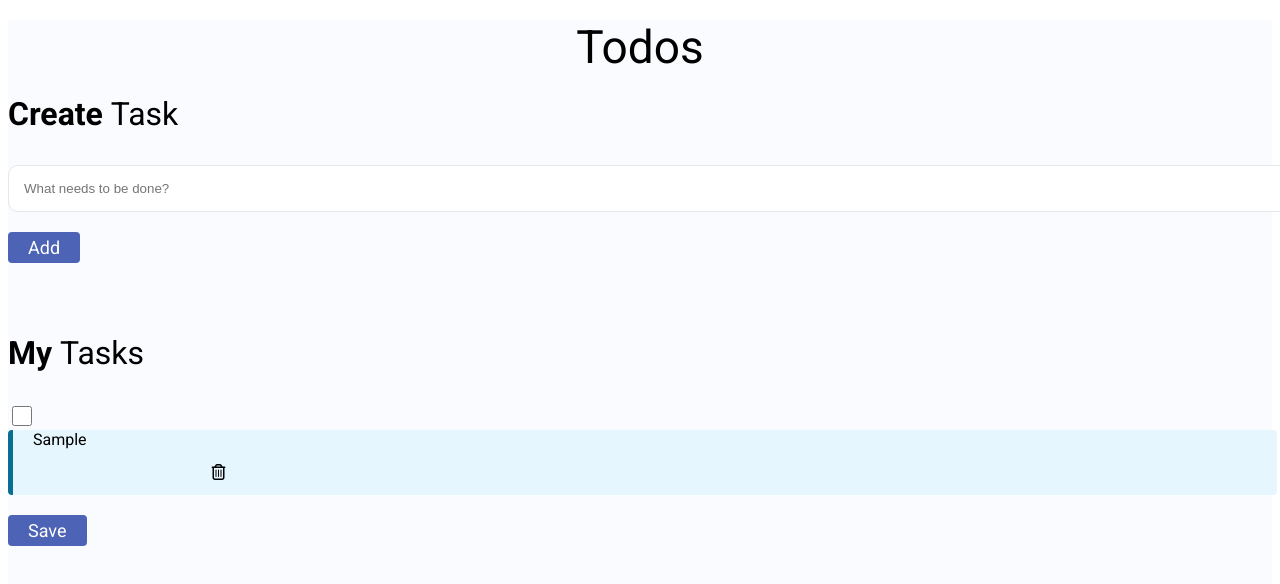
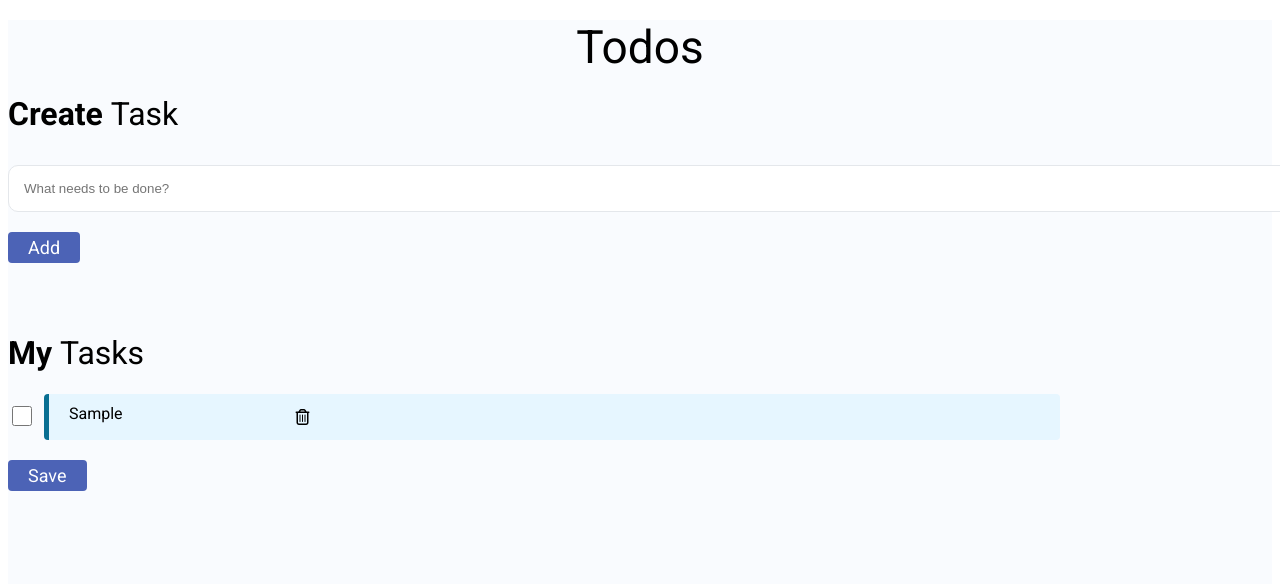
Before and after one commit to srikrishnarama/todoList, a plain HTML site: page index.html in a window 1280 px wide. Both pictures are taken after typing "Sample" into the empty fields and a click on the button "Add". Shown: the top 584 px of the page. Drawn offline with nearby package versions, Linux system fonts and the light colour scheme; a web font is replaced by a local one.

Commit message:
Update index.css

```diff
--- a/index.css
+++ b/index.css
@@ -43,8 +43,15 @@
   padding: 0px;
 }
 
+.input-element-class{
+    display: flex;
+    flex-direction: row;
+}
+
 .todo-item-container {
   margin-top: 15px;
+  display: flex;
+  flex-direction: row;
 }
 
 .todo-user-input {
@@ -75,7 +82,7 @@
 
 .label-container {
   background-color: #e6f6ff;
- width: 100%;
+  width: 80%;
   border-style: solid;
   border-width: 5px;
   border-color: #096f92;
@@ -83,6 +90,8 @@
   border-top: none;
   border-bottom: none;
   border-radius: 4px;
+  display: flex;
+  flex-direction: row;
 }
 
 .checkbox-input {
@@ -96,7 +105,7 @@
   font-family: "Roboto";
   font-size: 16px;
   font-weight: 400;
- width: 82%;
+
   margin: 0px;
   padding-top: 10px;
   padding-bottom: 10px;
```
Lines whose indentation alone changed are shown as unchanged.
